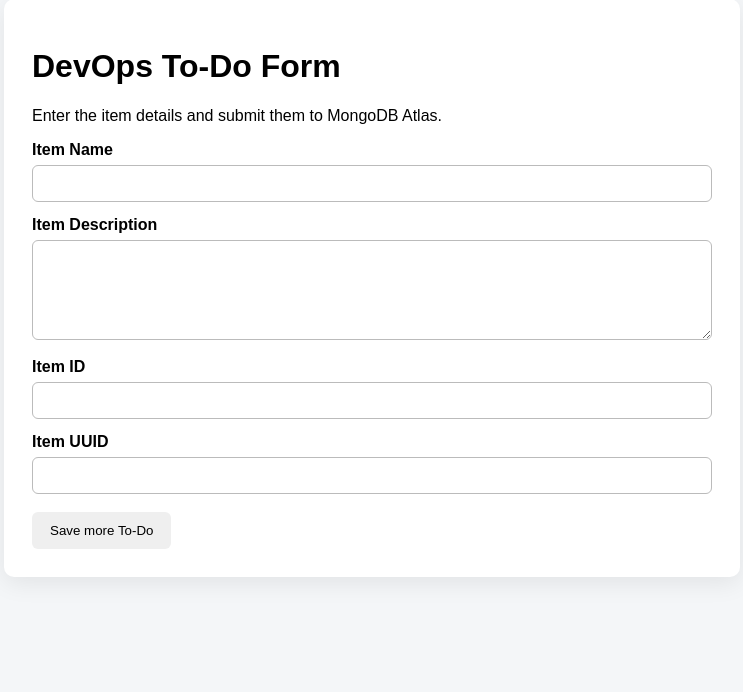
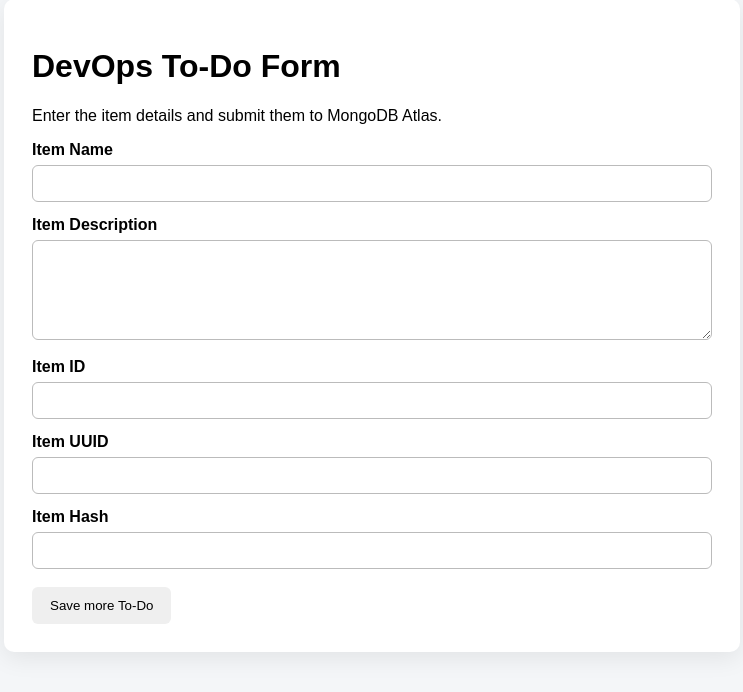
Before and after one commit to prashantmahor99/Prashant_new, a Flask app: page / in a window 1280 px wide. Shown: the part 41-733 px from the top of the page, without its empty margins (268-1011 px from the left). Run offline with Flask 3, Linux system fonts and the light colour scheme.

Commit message:
Add Item Hash field

```diff
--- a/templates/todo.html
+++ b/templates/todo.html
@@ -28,8 +28,8 @@
             <label for="item_uuid">Item UUID</label>
             <input id="item_uuid" name="item_uuid" type="text" required>
 
-            <!-- <label for="item_hash">Item Hash</label>
-            <input id="item_hash" name="item_hash" type="text" required> -->
+            <label for="item_hash">Item Hash</label>
+            <input id="item_hash" name="item_hash" type="text" required>
 
             <button type="submit">Save more To-Do</button>
         </form>
```
